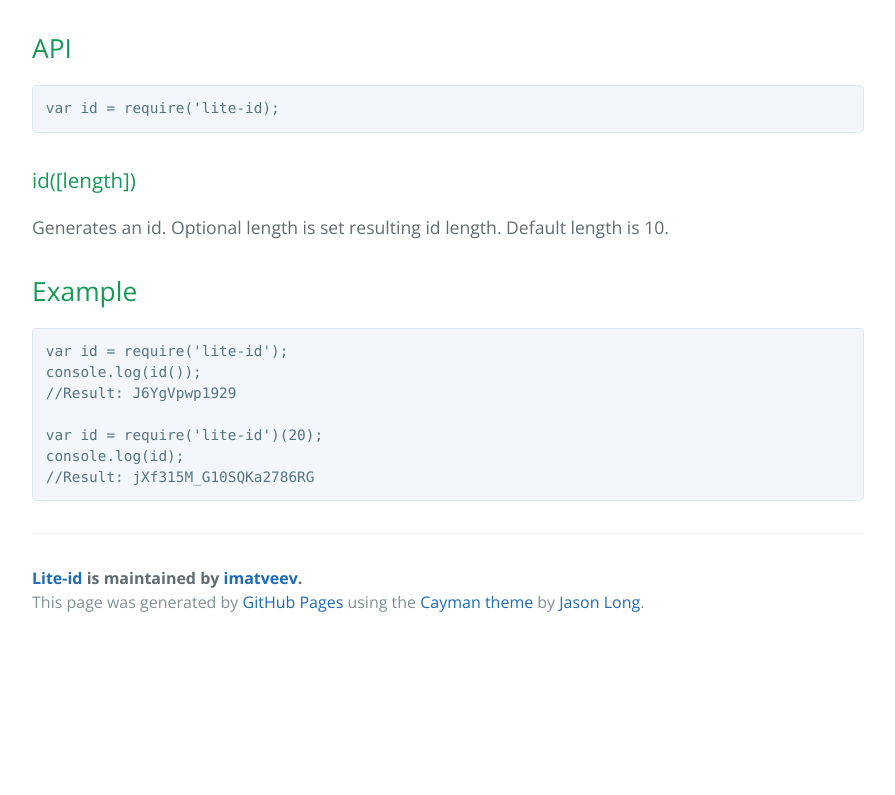
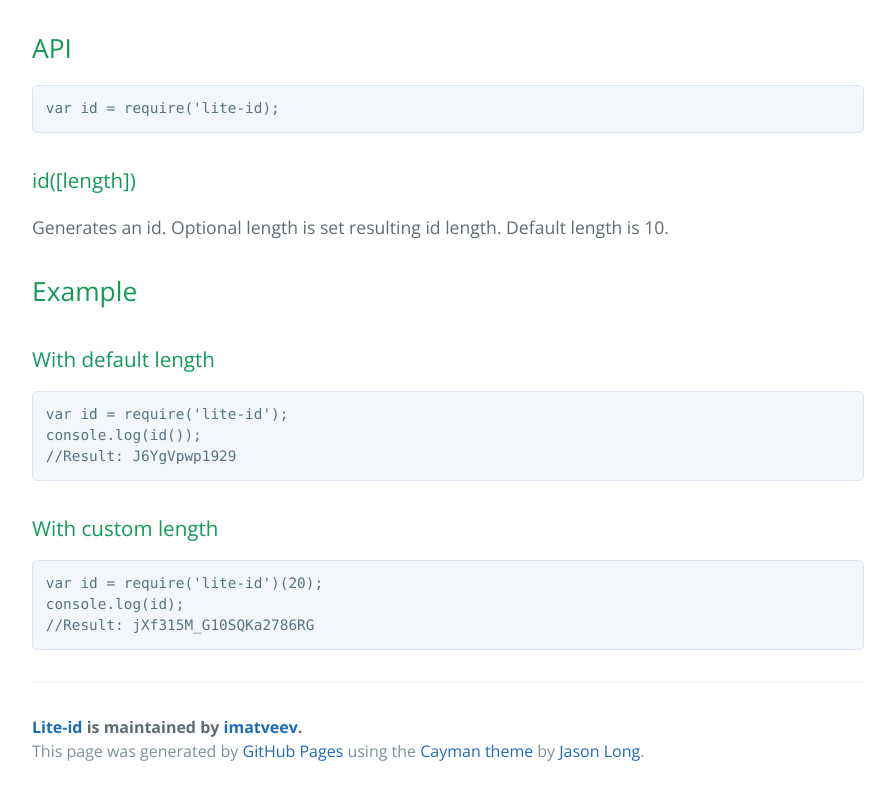
Before and after one commit to imatveev/lite-id, a plain HTML site: page index.html in a window 1280 px wide. Shown: the part 766-1561 px from the top of the page, without its empty margins (192-1087 px from the left). Before the commit the page ends 1412 px from the top, so only its background shows below. Drawn offline with nearby package versions, Linux system fonts and the light colour scheme.

```diff
--- a/index.html
+++ b/index.html
@@ -49,11 +49,18 @@
 <h2>
 <a id="example" class="anchor" href="#example" aria-hidden="true"><span class="octicon octicon-link"></span></a>Example</h2>
 
+<h3>
+<a id="with-default-length" class="anchor" href="#with-default-length" aria-hidden="true"><span class="octicon octicon-link"></span></a>With default length</h3>
+
 <pre><code>var id = require('lite-id');
 console.log(id());
 //Result: J6YgVpwp1929
+</code></pre>
 
-var id = require('lite-id')(20);
+<h3>
+<a id="with-custom-length" class="anchor" href="#with-custom-length" aria-hidden="true"><span class="octicon octicon-link"></span></a>With custom length</h3>
+
+<pre><code>var id = require('lite-id')(20);
 console.log(id);
 //Result: jXf315M_G10SQKa2786RG
 </code></pre>
--- a/params.json
+++ b/params.json
@@ -1 +1 @@
-{"name":"Lite-id","tagline":"A simple nodejs module for generate unique string id.","body":"# lite-id\r\nA simple nodejs module for generate unique string id.\r\n## Installation\r\n    npm install lite-id\r\n## When should I use lite-id?\r\nYou need to generate a simple unique id in code.\r\n## API\r\n    var id = require('lite-id);\r\n### id([length])\r\nGenerates an id. Optional length is set resulting id length. Default length is 10.\r\n## Example\r\n    var id = require('lite-id');\r\n    console.log(id());\r\n    //Result: J6YgVpwp1929\r\n \r\n    var id = require('lite-id')(20);\r\n    console.log(id);\r\n    //Result: jXf315M_G10SQKa2786RG","google":"UA-64453341-1","note":"Don't delete this file! It's used internally to help with page regeneration."}
+{"name":"Lite-id","tagline":"A simple nodejs module for generate unique string id.","body":"# lite-id\r\nA simple nodejs module for generate unique string id.\r\n## Installation\r\n    npm install lite-id\r\n## When should I use lite-id?\r\nYou need to generate a simple unique id in code.\r\n## API\r\n    var id = require('lite-id);\r\n### id([length])\r\nGenerates an id. Optional length is set resulting id length. Default length is 10.\r\n## Example\r\n###With default length \r\n    var id = require('lite-id');\r\n    console.log(id());\r\n    //Result: J6YgVpwp1929\r\n###With custom length  \r\n    var id = require('lite-id')(20);\r\n    console.log(id);\r\n    //Result: jXf315M_G10SQKa2786RG","google":"UA-64453341-1","note":"Don't delete this file! It's used internally to help with page regeneration."}
```
